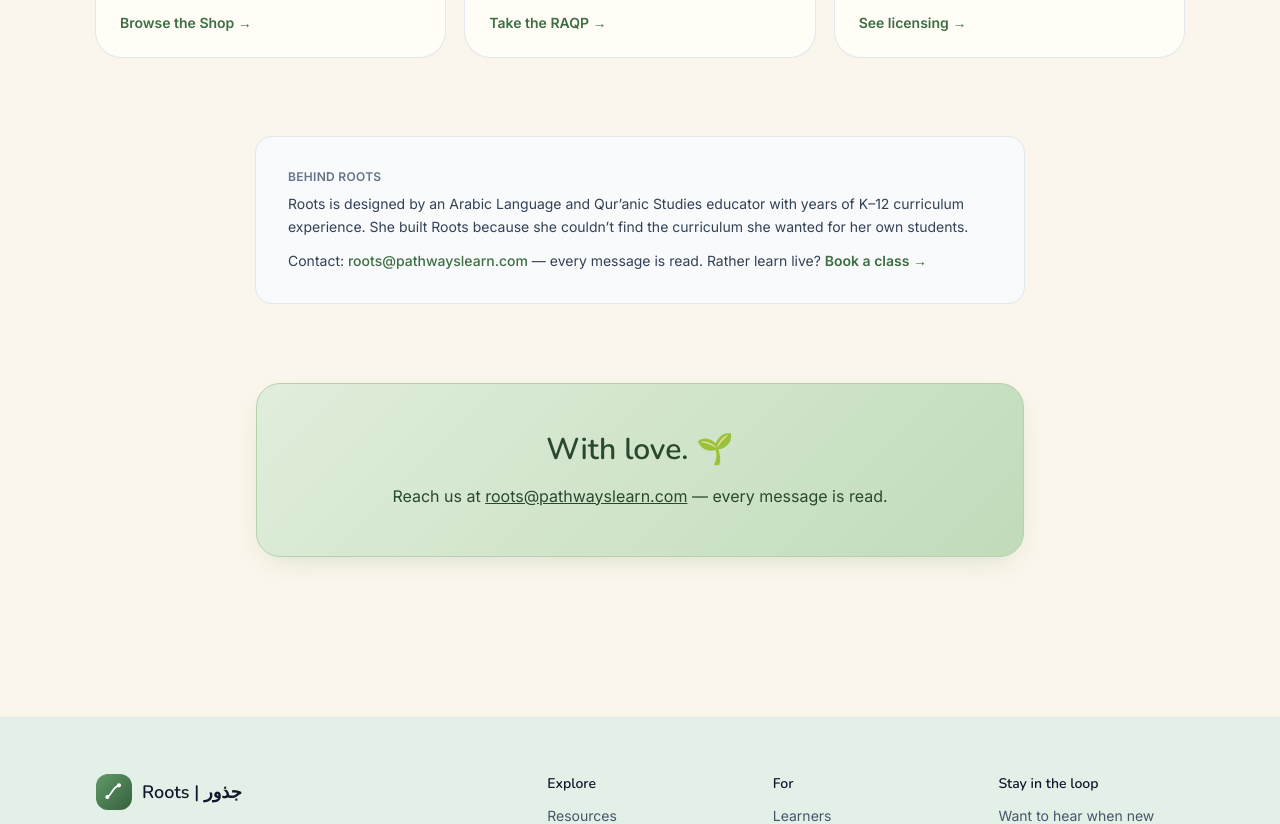
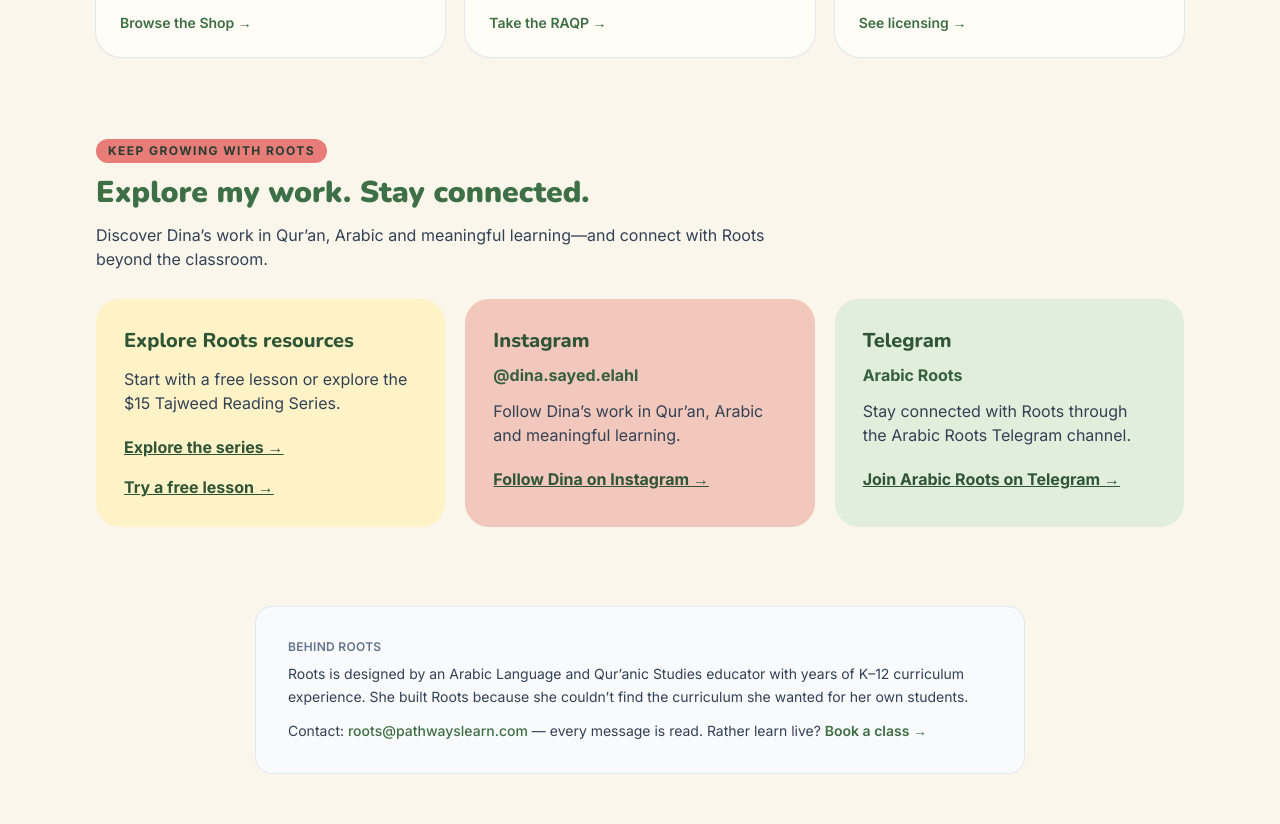
Before and after one commit to DinaElAhl/Pathways-, a React (Vite) app: page / in a window 1280 px wide. Shown: the part 2700-3524 px from the top of the page. Built offline with nearby package versions, Linux system fonts and the light colour scheme.

Commit message:
feat: promote Dina's work and Roots social channels

```diff
--- a/src/components/Footer.jsx
+++ b/src/components/Footer.jsx
@@ -1,4 +1,5 @@
 import { Link } from 'react-router-dom'
+import { socialLinks } from '../data/socialLinks.js'
 import { audiences } from '../data/audiences.js'
 
 export default function Footer() {
@@ -56,6 +57,7 @@
 
         <div>
           <h4 className="text-sm font-semibold text-slate-900">Stay in the loop</h4>
+          <div className="mt-3 flex flex-col gap-2">{socialLinks.map(s => <a key={s.name} href={s.url} target="_blank" rel="noopener noreferrer" className="text-sm font-bold text-brand-800 hover:underline">{s.name} · {s.handle}<span className="sr-only"> (opens in a new tab)</span></a>)}</div>
           <p className="mt-3 text-sm text-slate-600">
             Want to hear when new curriculum, lessons, or exam updates drop? Send us a note and
             we'll add you to the update list.
--- /dev/null
+++ b/src/components/RootsCommunity.jsx
@@ -0,0 +1,10 @@
+import { Link } from 'react-router-dom'
+import { socialLinks } from '../data/socialLinks.js'
+export default function RootsCommunity() {
+  return <section className="container-page pb-16 sm:pb-20" aria-labelledby="roots-community-title">
+    <span className="chip">Keep growing with Roots</span><h2 id="roots-community-title" className="mt-3 text-3xl font-display font-extrabold">Explore my work. Stay connected.</h2>
+    <p className="mt-3 max-w-2xl text-slate-700">Discover Dina’s work in Qur’an, Arabic and meaningful learning—and connect with Roots beyond the classroom.</p>
+    <div className="mt-7 grid gap-5 md:grid-cols-3"><article className="rounded-3xl bg-amber-100 p-7"><h3 className="text-xl font-display font-extrabold text-brand-900">Explore Roots resources</h3><p className="mt-3 text-slate-700">Start with a free lesson or explore the $15 Tajweed Reading Series.</p><div className="mt-5 flex flex-wrap gap-4"><Link to="/shop" className="font-bold underline text-brand-900">Explore the series →</Link><Link to="/free-sample" className="font-bold underline text-brand-900">Try a free lesson →</Link></div></article>
+    {socialLinks.map(s => <article key={s.name} className={s.color + ' rounded-3xl p-7'}><h3 className="text-xl font-display font-extrabold text-brand-900">{s.name}</h3><p className="mt-2 font-bold text-brand-800">{s.handle}</p><p className="mt-3 text-slate-700">{s.description}</p><a href={s.url} target="_blank" rel="noopener noreferrer" className="mt-5 inline-block font-bold underline text-brand-900">{s.cta}<span className="sr-only"> (opens in a new tab)</span></a></article>)}</div>
+  </section>
+}
--- /dev/null
+++ b/src/data/socialLinks.js
@@ -0,0 +1,4 @@
+export const socialLinks = [
+  { name: 'Instagram', handle: '@dina.sayed.elahl', url: 'https://www.instagram.com/dina.sayed.elahl/', description: 'Follow Dina’s work in Qur’an, Arabic and meaningful learning.', cta: 'Follow Dina on Instagram →', color: 'bg-[#f3c8bc]' },
+  { name: 'Telegram', handle: 'Arabic Roots', url: 'https://t.me/arabic_roots', description: 'Stay connected with Roots through the Arabic Roots Telegram channel.', cta: 'Join Arabic Roots on Telegram →', color: 'bg-brand-100' },
+]
--- a/src/pages/Home.jsx
+++ b/src/pages/Home.jsx
@@ -1,4 +1,5 @@
 import { Link } from 'react-router-dom'
+import RootsCommunity from '../components/RootsCommunity.jsx'
 import RootsMethodCards from '../components/RootsMethodCards.jsx'
 
 // Homepage — brand-first hero. Roots is the speaker ("we/us"), not Dina.
@@ -162,6 +163,8 @@
         </div>
       </section>
 
+      <RootsCommunity />
+
       {/* Behind Roots — quiet founder attribution */}
       <section className="container-page pb-16 sm:pb-20">
         <div className="mx-auto max-w-3xl rounded-2xl bg-slate-50 ring-1 ring-slate-200 p-6 sm:p-8">
```
